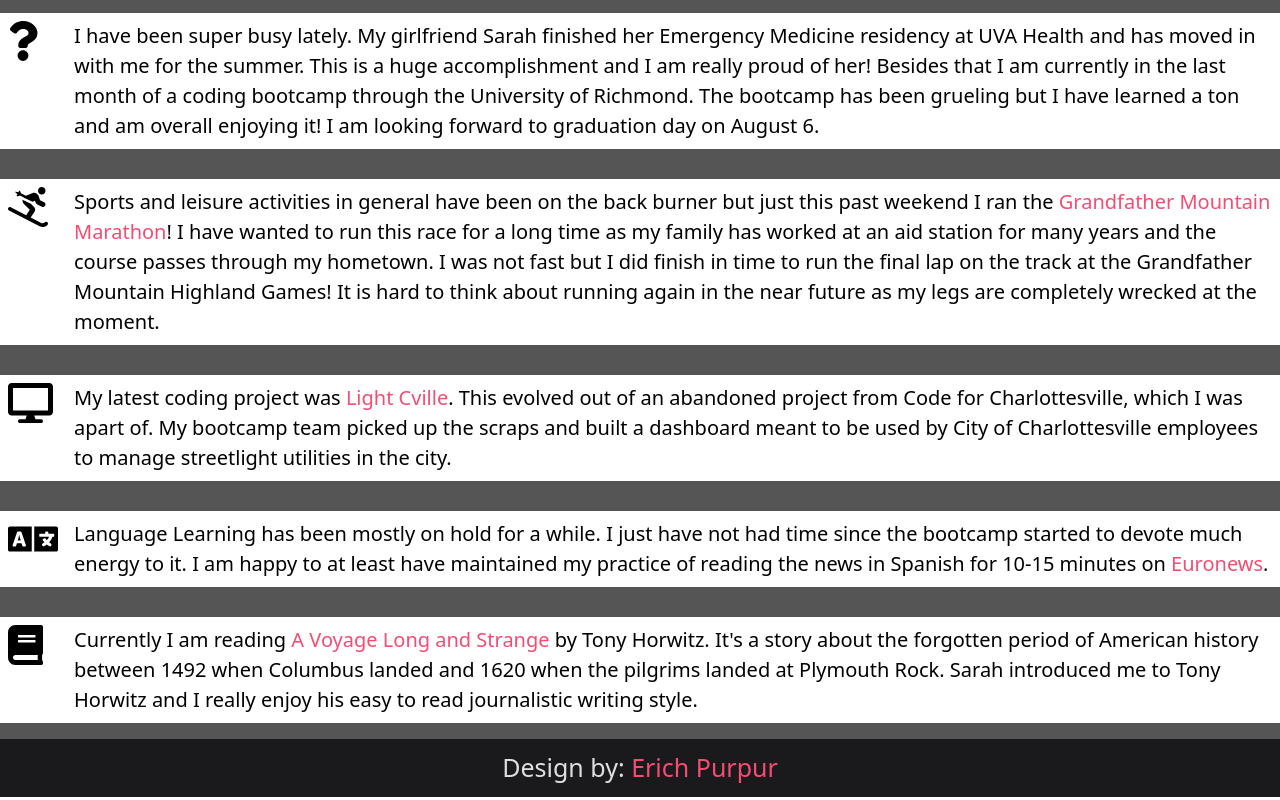
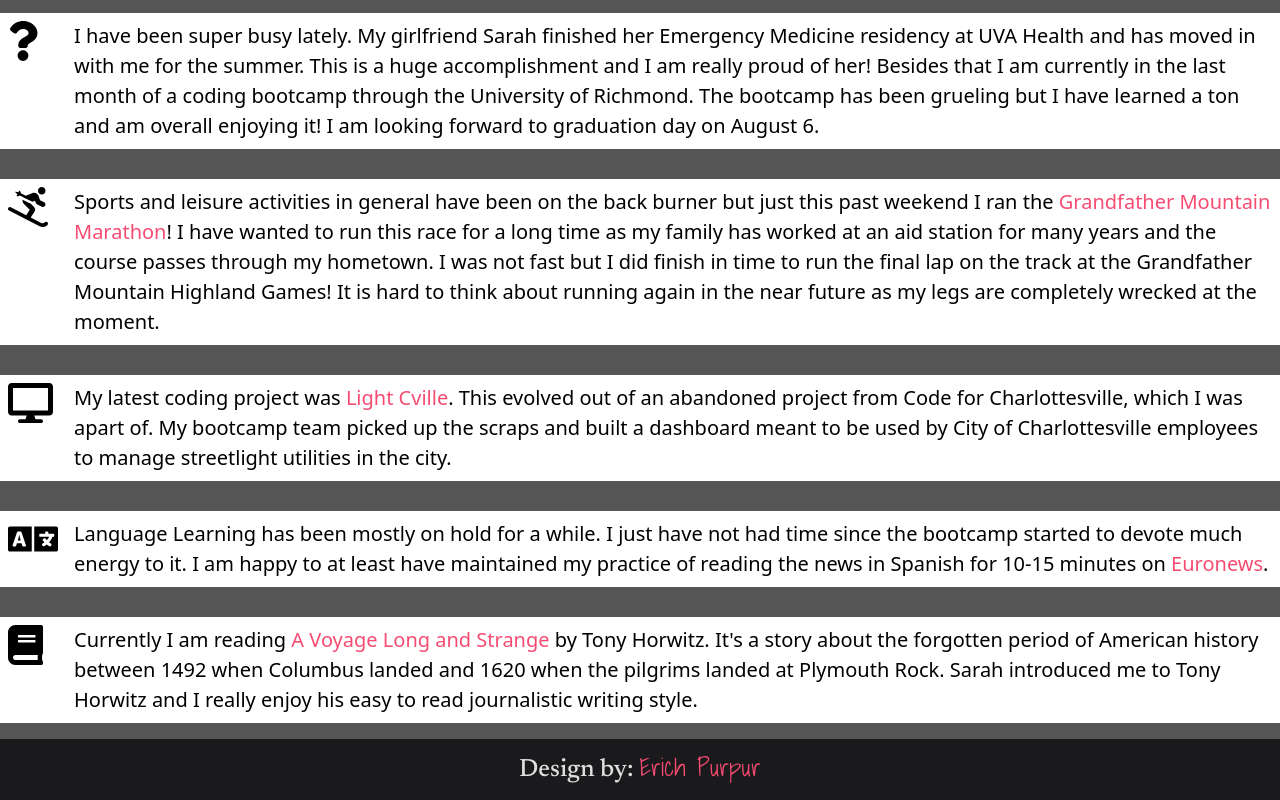
Before and after one commit to epurpur/ReactPortfolio, a React (Create React App) app: page /Now in a window 1280 px wide. Shown: the part 392-1192 px from the top of the page. Built offline with nearby package versions, Linux system fonts and the light colour scheme.

Commit message:
changing css of footer

```diff
--- a/src/App.css
+++ b/src/App.css
@@ -209,8 +209,10 @@ footer {
   color: var(--font-cream);
   font-size: 25px;
   padding: 10px 0 10px 0;
+  font-family: var(--text-normal);
 }
 
 #footerName {
-  color: var(--font-pink)
+  color: var(--font-pink);
+  font-family: var(--text-header);
 }
```
